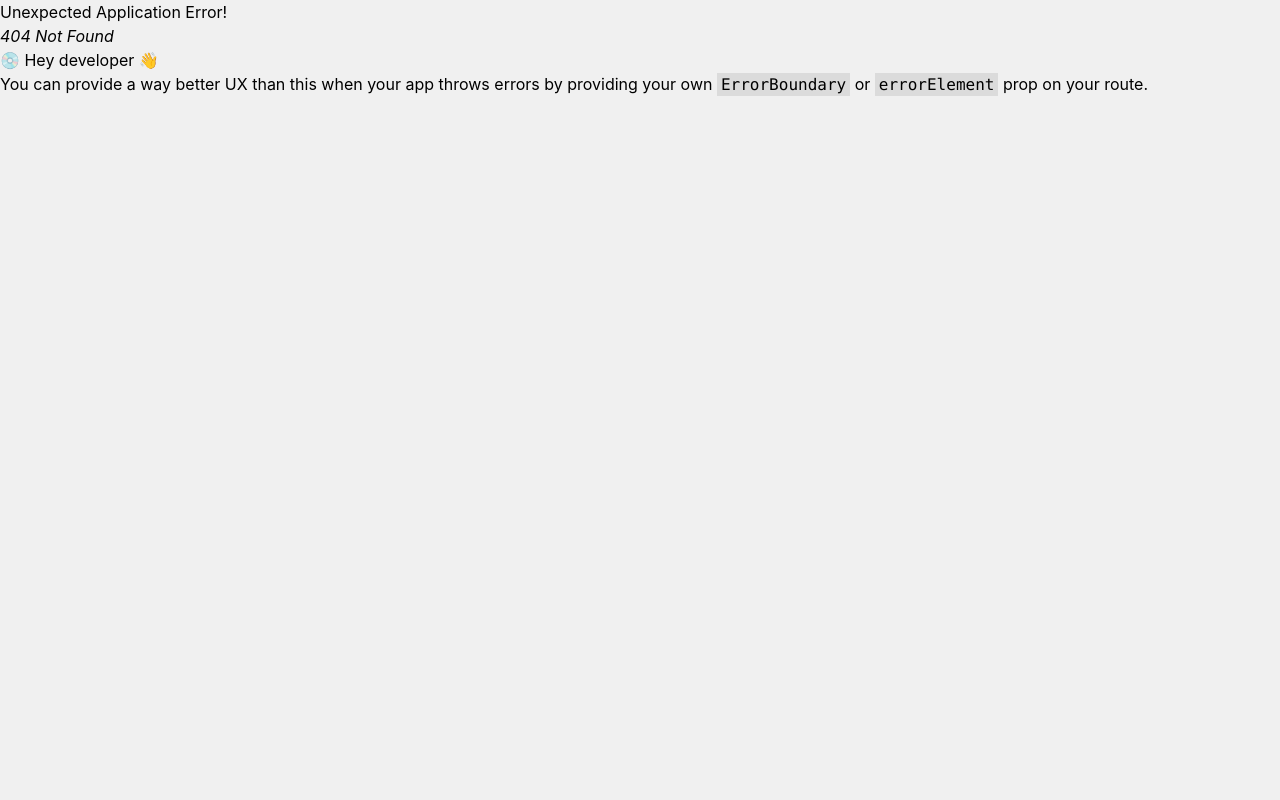
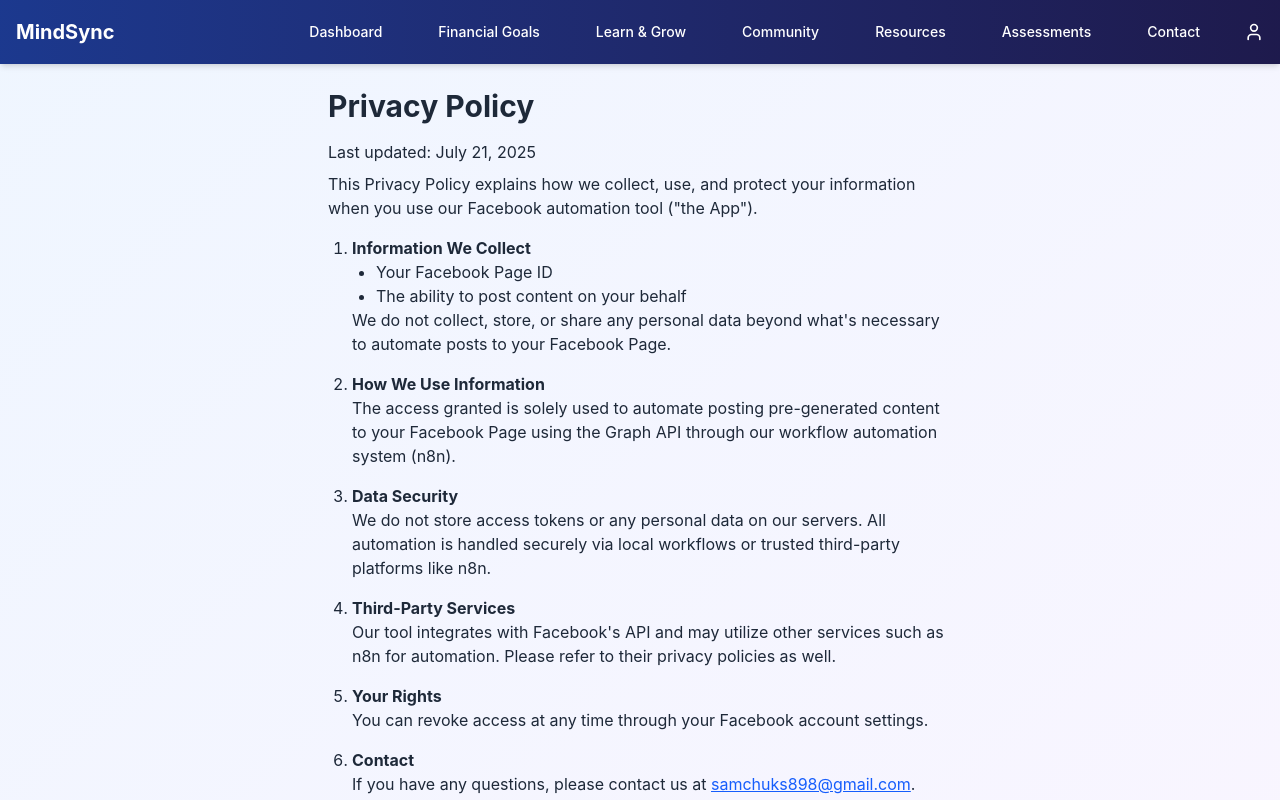
Before and after one commit to Smlchinaza/young-minds, a React (Vite) app in the folder frontend/: page /privacy-policy in a window 1280 px wide. Before the commit this address had no page. Shown: the top 800 px of the page. Built offline with nearby package versions, Linux system fonts and the light colour scheme.

Commit message:
feat: add Privacy Policy and Terms of Service pages with updated contact information

```diff
--- a/frontend/src/pages/PrivacyPolicy.jsx
+++ b/frontend/src/pages/PrivacyPolicy.jsx
@@ -32,7 +32,7 @@ const PrivacyPolicy = () => (
       </li>
       <li>
         <strong>Contact</strong>
-        <p>If you have any questions, please contact us at <a href="mailto:your-email@example.com" className="text-blue-600 underline">your-email@example.com</a>.</p>
+        <p>If you have any questions, please contact us at <a href="mailto:samchuks898@gmail.com" className="text-blue-600 underline">samchuks898@gmail.com</a>.</p>
       </li>
     </ol>
   </div>
--- a/frontend/src/pages/TermsOfService.jsx
+++ b/frontend/src/pages/TermsOfService.jsx
@@ -35,7 +35,7 @@ const TermsOfService = () => (
       </li>
       <li>
         <strong>Contact</strong>
-        <p>If you have questions, contact us at <a href="mailto:your-email@example.com" className="text-blue-600 underline">your-email@example.com</a>.</p>
+        <p>If you have questions, contact us at <a href="mailto:samchuks898@gmail.com" className="text-blue-600 underline">samchuks898@gmail.com</a>.</p>
       </li>
     </ol>
   </div>
--- a/frontend/src/routes.jsx
+++ b/frontend/src/routes.jsx
@@ -11,6 +11,8 @@ import Community from './pages/community/Community';
 import Profile from './pages/profile/Profile';
 import Assessments from './pages/assessments/Assessments';
 import Contact from './pages/contact/Contact';
+import PrivacyPolicy from './pages/PrivacyPolicy';
+import TermsOfService from './pages/TermsOfService';
 
 export const router = createBrowserRouter([
   {
@@ -27,7 +29,9 @@ export const router = createBrowserRouter([
       { path: 'community', element: <Community /> },
       { path: 'profile', element: <Profile /> },
       { path: 'assessments', element: <Assessments /> },
-      { path: 'contact', element: <Contact /> }
+      { path: 'contact', element: <Contact /> },
+      { path: 'privacy-policy', element: <PrivacyPolicy /> },
+      { path: 'terms', element: <TermsOfService /> },
     ]
   }
 ]);
```
